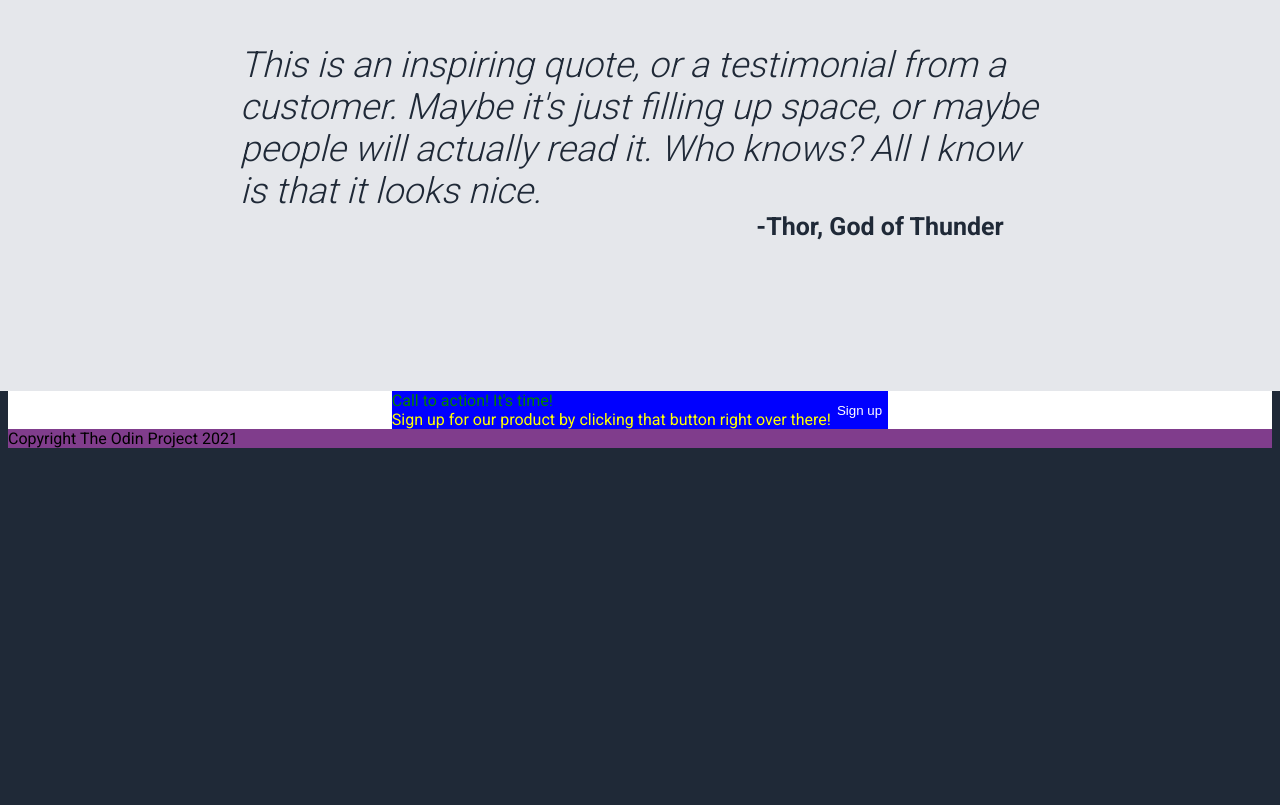
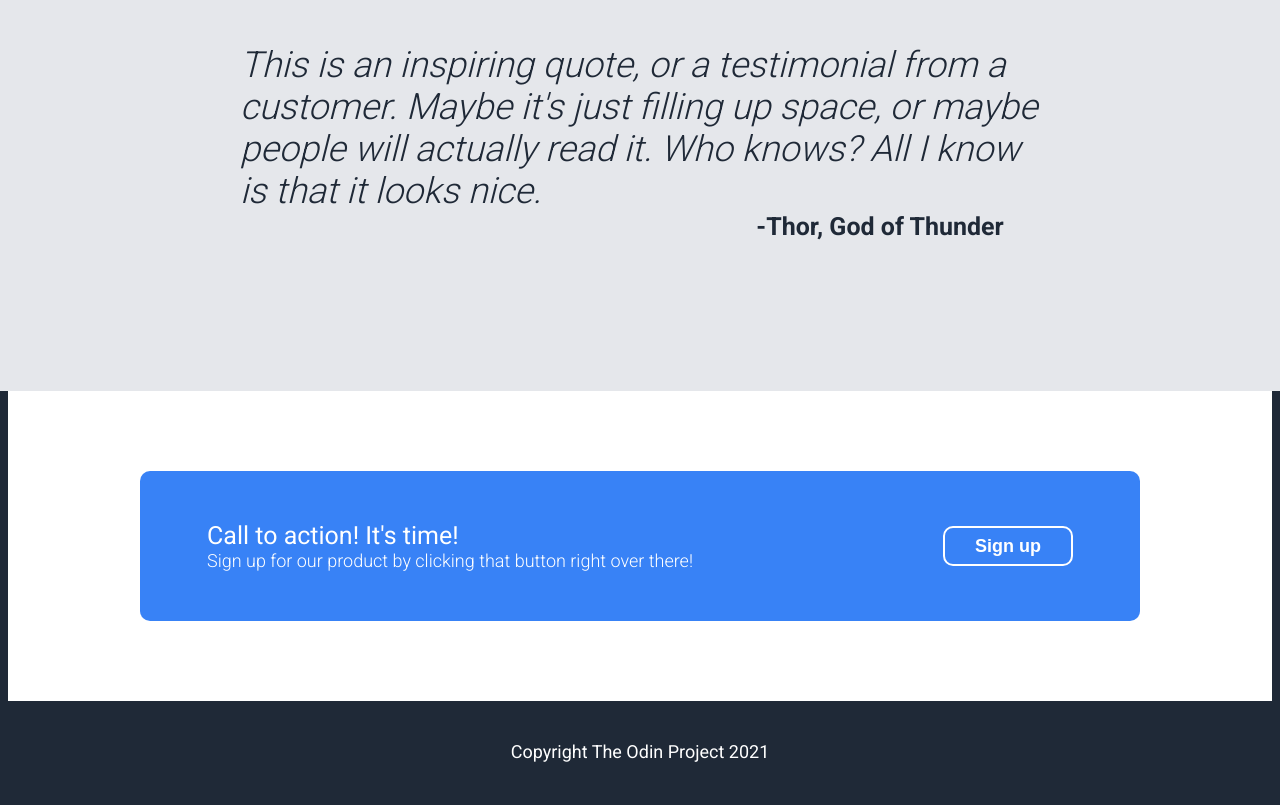
Before and after one commit to livaoc/TOP_Landing_Page_Project, a plain HTML site: page index.html in a window 1280 px wide. Shown: the part 1163-1968 px from the top of the page. Before the commit the page ends 1619 px from the top, so only its background shows below. Drawn offline with Linux system fonts and the light colour scheme.

Commit message:
Stylized bottom half of the page

```diff
--- a/style.css
+++ b/style.css
@@ -42,6 +42,8 @@ ul a {
     flex-direction: column;
     width: 100%;
     flex: 1;
+    margin: 0pxx;
+    padding: 0px;
 }
 
 .first-half-container {
@@ -71,16 +73,19 @@ ul a {
     font-size:18px;
 }
 
-.first-button {
+.first-button, .second-button {
     background-color: #3882f6;
     border-radius: 10px;
     border: transparent;
     color: #fff;
     width: 130px;
     height: 40px;
-    margin-top: 8px;
     font-size: 18px;
     font-weight: 900;
+}
+
+.first-button {
+    margin-top: 8px;
 }
 
 .image-container {
@@ -174,7 +179,15 @@ ul a {
 
 .sign-up-container {
     display: flex;
-    background-color: blue;
+    justify-content: center;
+    align-items: center;
+    width: 900px;
+    padding: 50px;
+    background-color: #3882f6;
+    border-radius: 10px;
+    margin-top: 80px;
+    margin-bottom: 80px;
+    gap: 250px;
 }
 
 .sign-up-container-left {
@@ -183,21 +196,28 @@ ul a {
 }
 
 .sign-up-header {
-    color: green;
+    color: #fff;
+    font-size: 25px;
 }
 
 .sign-up-subtext {
-    color: yellow;
+    color: #ffffff;
+    font-size: 18px;
+    font-weight: 300;
 }
 
 .second-button {
-    background-color: blue;
-    border: 2px white;
-    color: white;
+    border: 2px solid white;
 }
 
 .footer {
     display: flex;
     flex: 0;
-    background-color: #e5e7;
+    background-color: #1f2937;
+    color: #fff;
+    font-size: 18px;
+    font-weight: 400;
+    align-items: center;
+    justify-content: center;
+    padding: 40px;
 }
```
